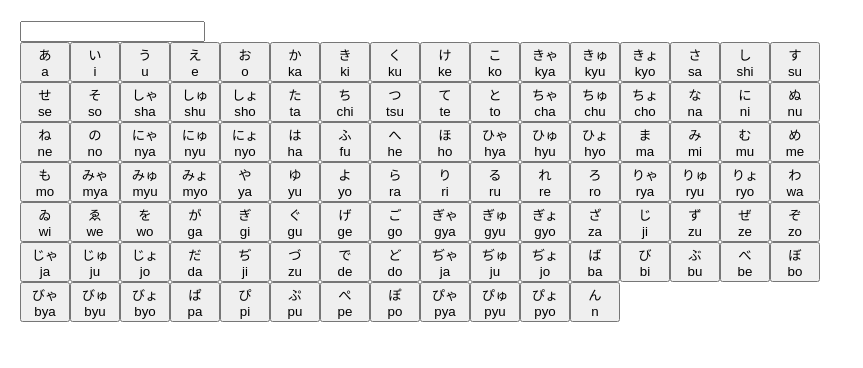
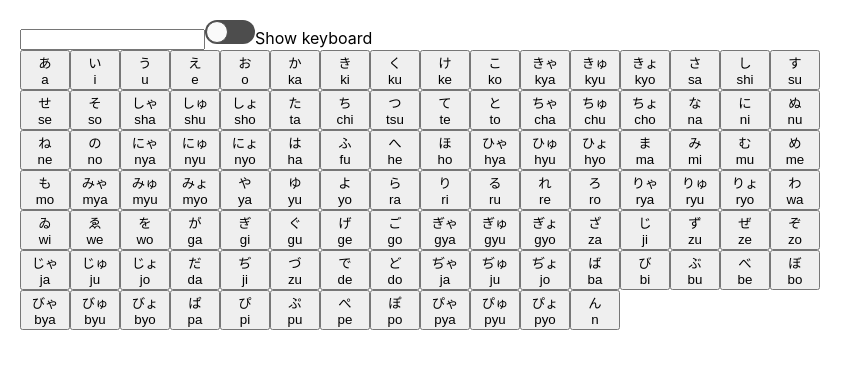
Before and after one commit to acoss22/japanese_keyboard, a React (Create React App) app in the folder japanese-keyboard/: page / in a window 1280 px wide. Shown: the top 368 px of the page, without its empty margins (0-863 px from the left). Built offline with nearby package versions, Linux system fonts and the light colour scheme.

Commit message:
feat: add toggle button to change between list and keyboard

```diff
--- a/japanese-keyboard/package.json
+++ b/japanese-keyboard/package.json
@@ -9,6 +9,7 @@
     "react-dom": "^18.2.0",
     "react-scripts": "5.0.1",
     "react-test-renderer": "^18.2.0",
+    "react-toggle": "^4.1.3",
     "web-vitals": "^2.1.4"
   },
   "scripts": {
--- a/japanese-keyboard/src/App.js
+++ b/japanese-keyboard/src/App.js
@@ -1,6 +1,8 @@
 import TextBox from "./components/TextBoxComponent";
 import CharacterList from "./components/CharacterListComponent";
 import React, { useState } from "react";
+import Toggle from 'react-toggle'
+import "react-toggle/style.css"
 import KanjiSuggestion from './components/KanjiSuggestionComponent';
 import {hiraganas} from './consts/hiraganaList';
 import './App.css';
@@ -8,6 +10,7 @@ import './App.css';
 function App() {
     const [newWord, setNewWord] = useState('');
     const [phrase, setPhrase] = useState('');
+    const [useKeyboard, setUseKeyboard] = useState(false);
 
     function handleChange(event) {
         setNewWord(newWord + event);
@@ -18,6 +21,10 @@ function App() {
         setNewWord('');
     }
 
+    function handleToggleKeyboard(){
+      setUseKeyboard(!useKeyboard);
+    }
+
 
     return (
         <div className="container">
@@ -25,8 +32,19 @@ function App() {
           {(newWord !== '') ? (
             <KanjiSuggestion data-testid="app-kanji-suggestion" word={newWord} selectedWord = {selectedWord}/>
           ): (<></>)}
-
-          <CharacterList data-testid="app-hiragana-list" characters={hiraganas} rows={7} handleChange={handleChange} />
+          <label>
+            <Toggle
+              defaultChecked={useKeyboard}
+              icons={false}
+              onChange={handleToggleKeyboard} />
+            <span>Show keyboard</span>
+          </label>
+          {useKeyboard ? (
+            <div>Keyboard should show here. To be implemented</div>
+            ) : (
+              <CharacterList data-testid="app-hiragana-list" characters={hiraganas} rows={7} handleChange={handleChange} />
+            )
+          }
         </div>
 
     );
```
Also changed, not shown: 1 other file (tests, documents, lock files or other folders).
